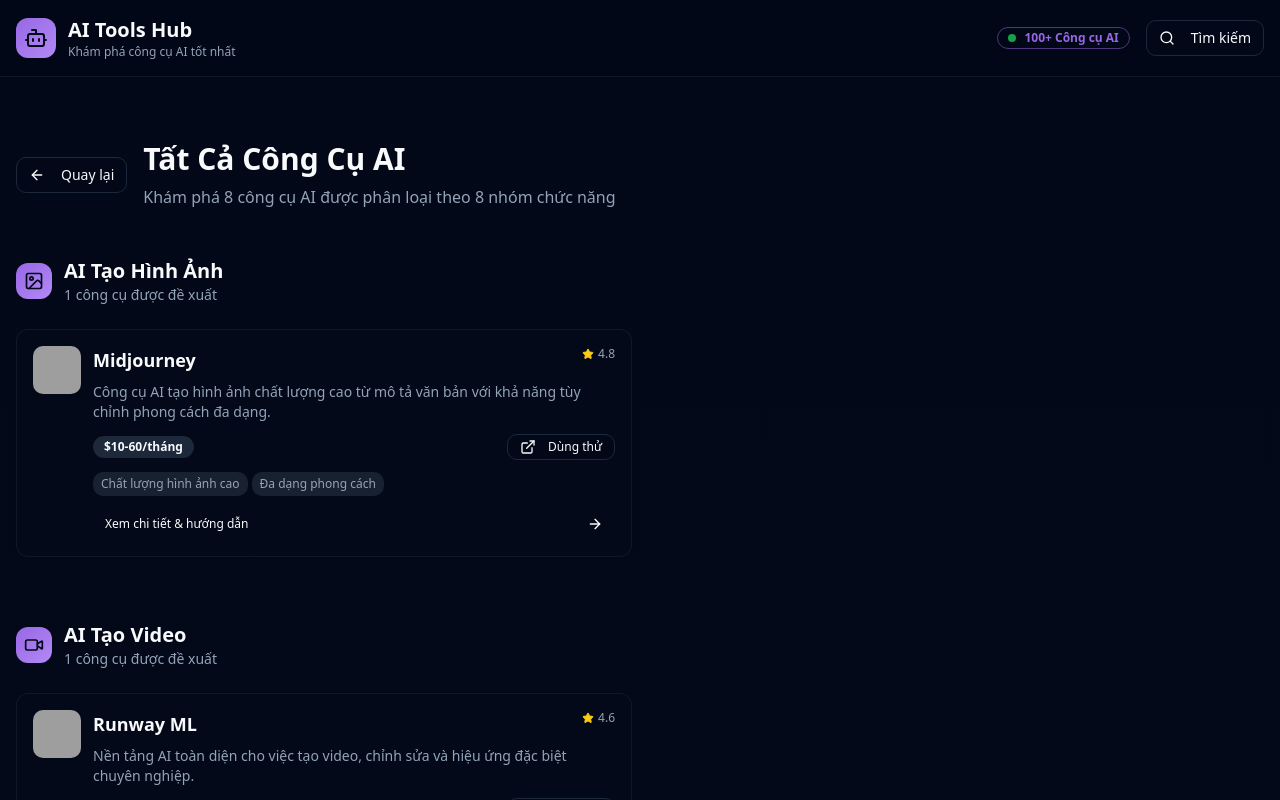
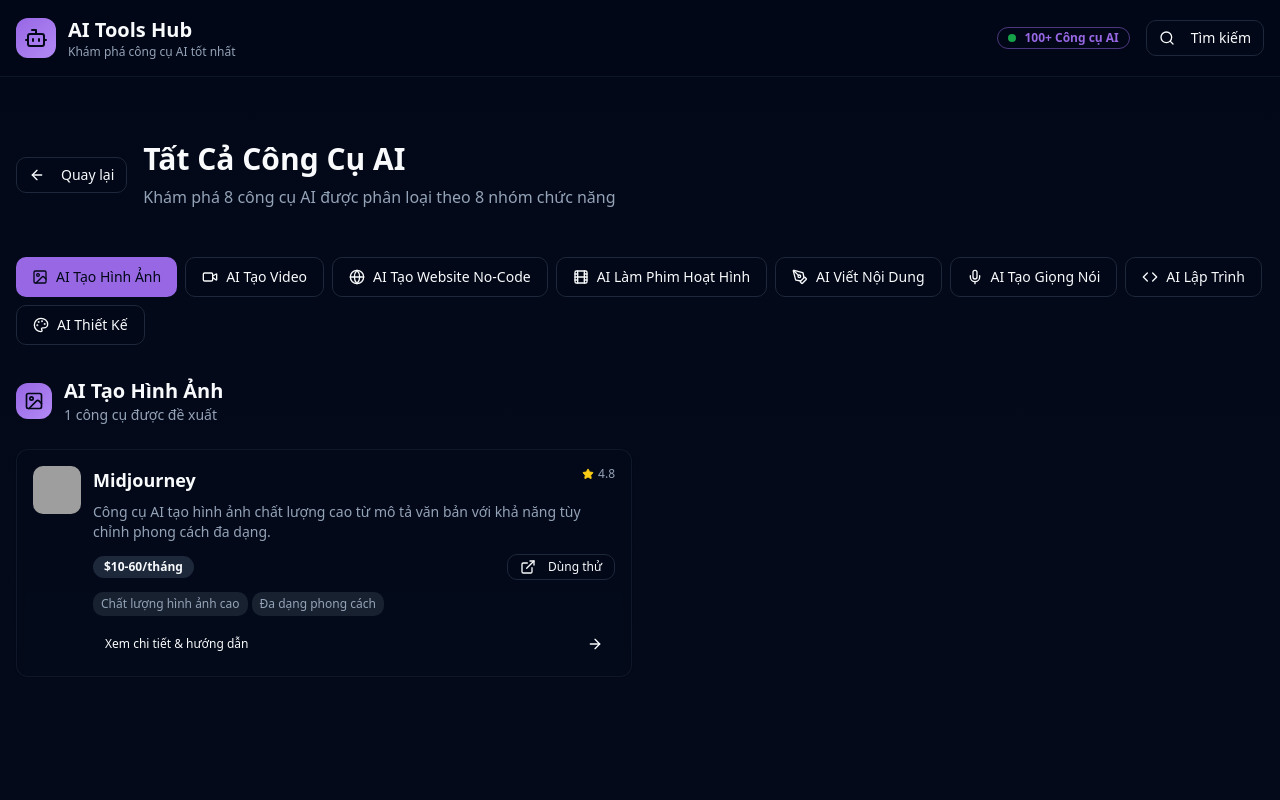
Before and after one commit to CuongVibe18/aiguy-tech, a React (Vite) app: page /all-tools in a window 1280 px wide. Shown: the top 800 px of the page. Built offline with nearby package versions, Linux system fonts and the light colour scheme; grey boxes are pictures that could not be loaded.

Commit message:
Refactor: Implement category-specific pages
Restructure the "All Tools" page to display each AI tool category on a separate page, accessible via buttons.

```diff
--- a/src/pages/AllTools.tsx
+++ b/src/pages/AllTools.tsx
@@ -6,6 +6,7 @@ import { ArrowLeft } from 'lucide-react';
 import { Link } from 'react-router-dom';
 import * as Icons from 'lucide-react';
 import { LucideIcon } from 'lucide-react';
+import { useState } from 'react';
 
 const AllTools = () => {
   // Group tools by category
@@ -13,6 +14,8 @@ const AllTools = () => {
     acc[category.id] = aiTools.filter(tool => tool.category === category.id);
     return acc;
   }, {} as Record<string, typeof aiTools>);
+
+  const [selectedCategory, setSelectedCategory] = useState(aiToolCategories[0]?.id || '');
 
   return (
     <div className="min-h-screen bg-gradient-background">
@@ -37,15 +40,37 @@ const AllTools = () => {
           </div>
         </div>
 
-        <main className="space-y-16">
+        {/* Category Buttons */}
+        <div className="flex flex-wrap gap-2 mb-8">
           {aiToolCategories.map(category => {
-            const tools = groupedTools[category.id] || [];
-            if (tools.length === 0) return null;
+            const IconComponent = Icons[category.icon as keyof typeof Icons] as LucideIcon;
+            const isActive = selectedCategory === category.id;
+
+            return (
+              <Button
+                key={category.id}
+                onClick={() => setSelectedCategory(category.id)}
+                variant={isActive ? "default" : "outline"}
+                className="flex items-center gap-2"
+              >
+                <IconComponent className="w-4 h-4" />
+                {category.name}
+              </Button>
+            );
+          })}
+        </div>
+
+        <main>
+          {(() => {
+            const category = aiToolCategories.find(cat => cat.id === selectedCategory);
+            const tools = groupedTools[selectedCategory] || [];
+
+            if (!category || tools.length === 0) return null;
 
             const IconComponent = Icons[category.icon as keyof typeof Icons] as LucideIcon;
 
             return (
-              <section key={category.id} className="space-y-6">
+              <section className="space-y-6">
                 <div className="flex items-center gap-3">
                   <div className="p-2 rounded-lg bg-gradient-primary">
                     <IconComponent className="w-5 h-5 text-primary-foreground" />
@@ -65,7 +90,7 @@ const AllTools = () => {
                 </div>
               </section>
             );
-          })}
+          })()}
         </main>
       </div>
     </div>
```
